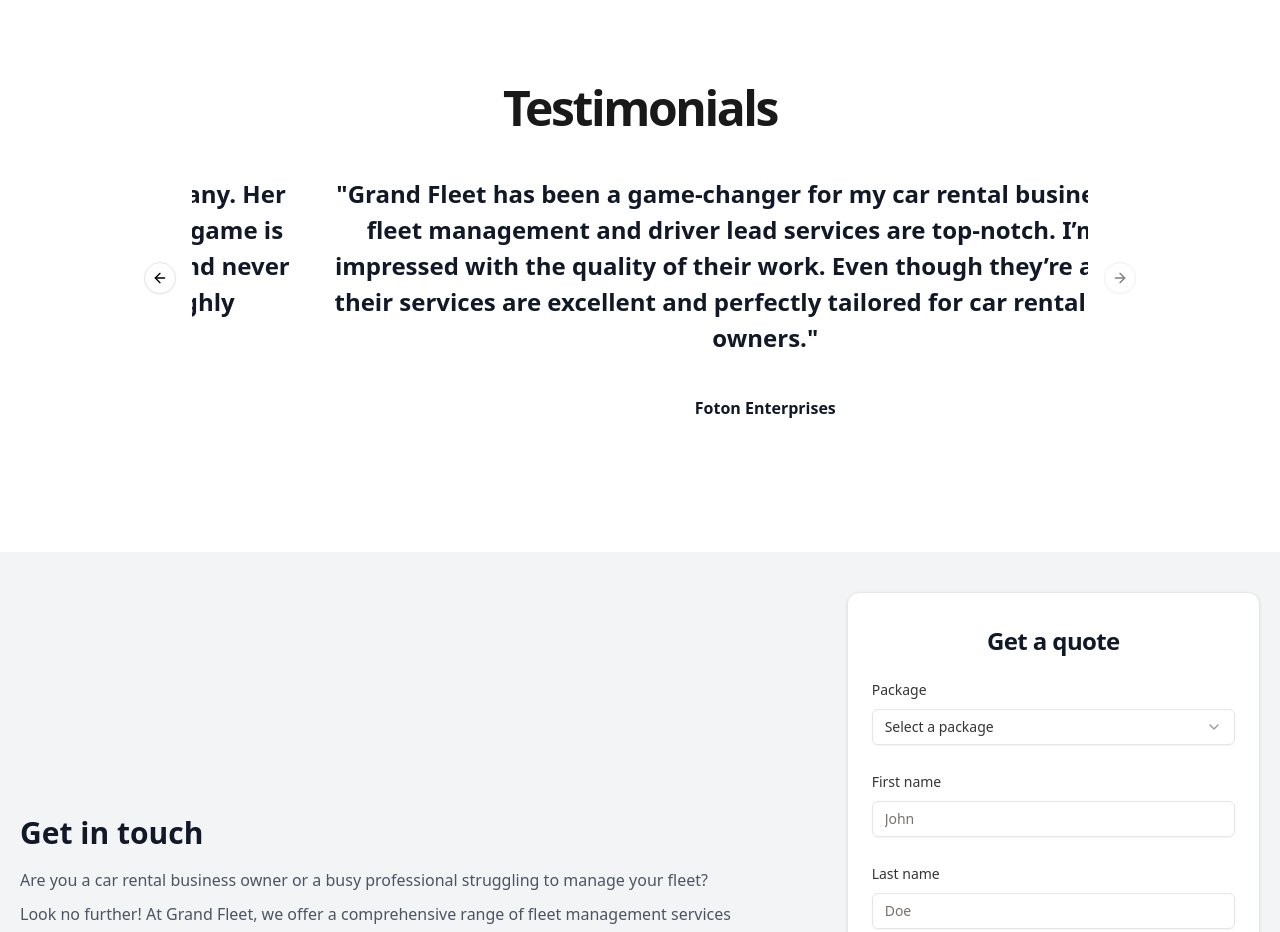
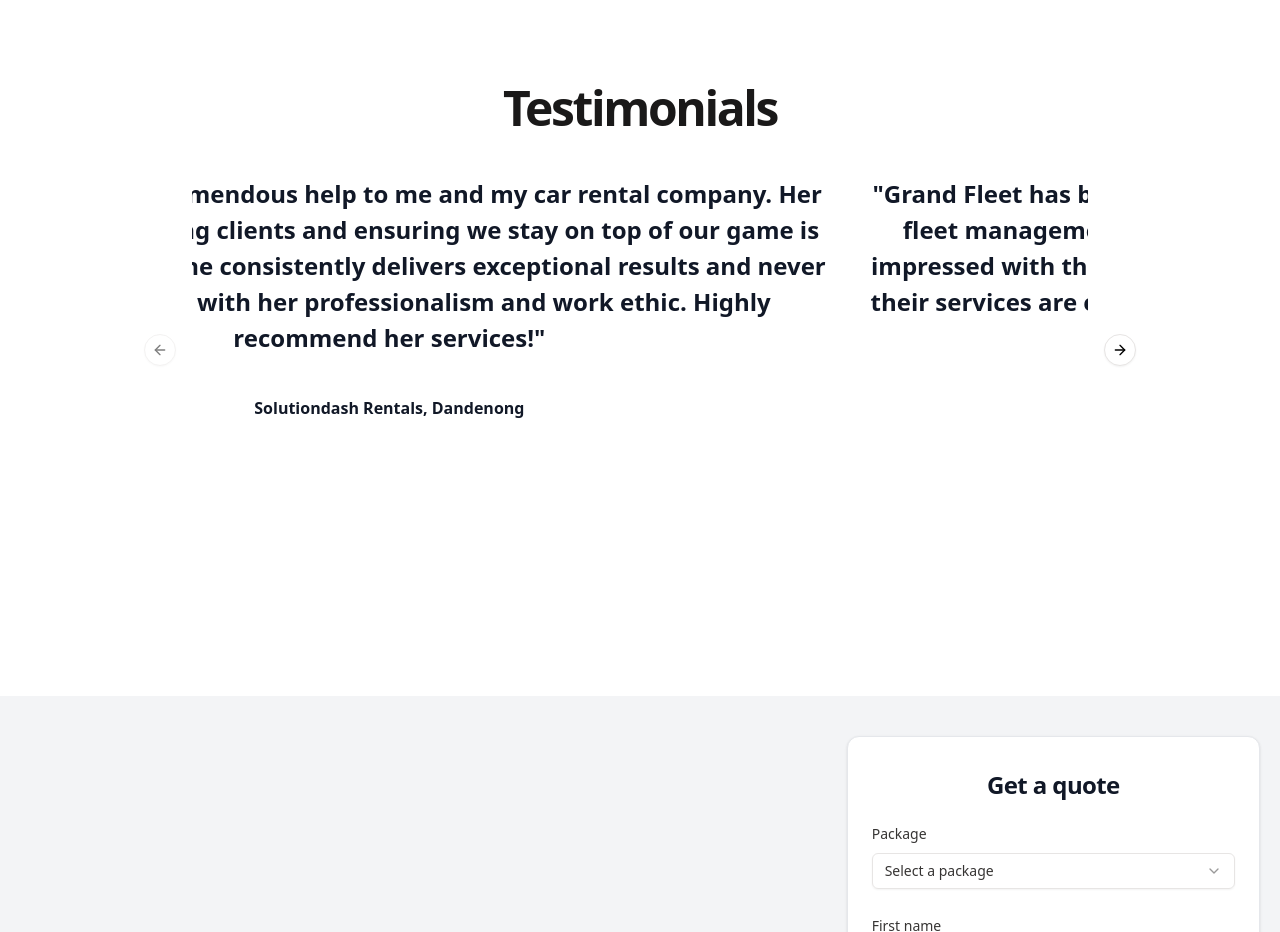
Before and after one commit to princesharma74/grand-fleet-website, a Next.js app: page / in a window 1280 px wide. Shown: the part 2200-3132 px from the top of the page. Built offline with nearby package versions, Linux system fonts and the light colour scheme.

Commit message:
Veera rental testimonial added

```diff
--- a/components/EnquirySection.tsx
+++ b/components/EnquirySection.tsx
@@ -1,6 +1,6 @@
 "use client";
+import { useState } from "react";
 import axios from "axios";
-import React, { useState } from "react";
 import { useForm } from "react-hook-form";
 import { z } from "zod";
 import { zodResolver } from "@hookform/resolvers/zod";
--- a/components/TestimonialsSection.tsx
+++ b/components/TestimonialsSection.tsx
@@ -19,6 +19,10 @@
   {
     quote: "Grand Fleet has been a game-changer for my car rental business! Their fleet management and driver lead services are top-notch. I’m truly impressed with the quality of their work. Even though they’re a startup, their services are excellent and perfectly tailored for car rental business owners.",
     author: "Foton Enterprises",
+  },
+  {
+    quote: "GrandFleet has been a game-changer for our business. Their experience in the car rental industry has made things so much easier for us, especially when it comes to managing tolls and payments. On top of that, their pricing is much more affordable. We also got our booking website done through them, and the whole process was smooth though it took around 3 weeks but we were satisfied. Honestly, when we first approached them, they were just starting out, and we weren’t sure what to expect. But looking back, it was one of the best decisions we made. Highly recommend their services!",
+    author: "Veera Rentals",
   }
 ];
 
```
